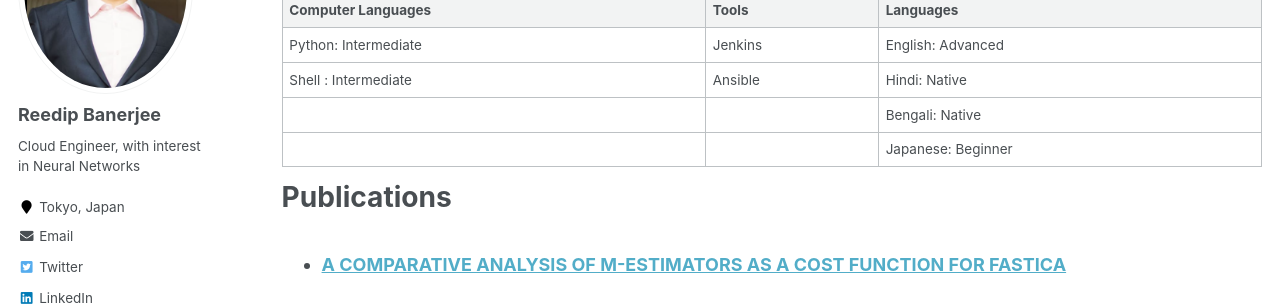
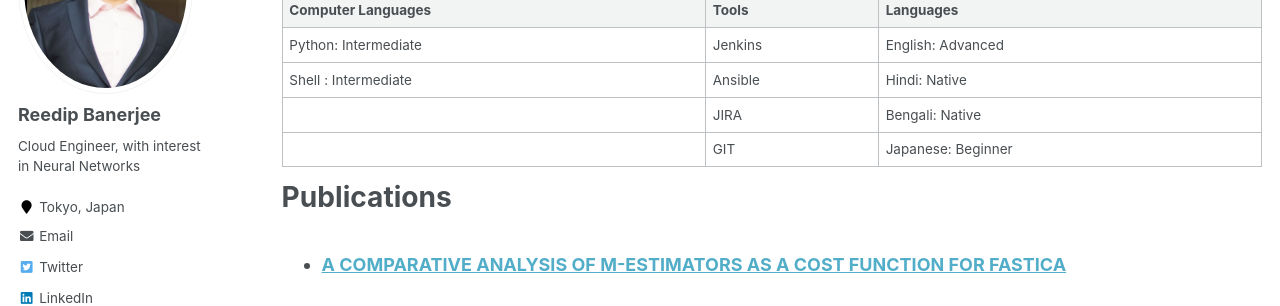
Before and after one commit to reedip/reedip.github.io, a Jekyll site: the page built from _pages/cv.md, in a window 1280 px wide and 900 px high, scrolled down 724 px. Shown: the part 153-459 px from the top of the window. Built offline with Jekyll 4.4.1, drawn with Linux system fonts in a browser that asks for light colours.

Commit message:
Update cv.md

```diff
--- a/_pages/cv.md
+++ b/_pages/cv.md
@@ -40,8 +40,8 @@ Skills
 |--------------------|------|----------|
 | Python: Intermediate|Jenkins|English: Advanced|
 | Shell : Intermediate|Ansible|Hindi: Native|
-|                    |      |Bengali: Native|
-|                    |      |Japanese: Beginner|
+|                    | JIRA |Bengali: Native|
+|                    | GIT  |Japanese: Beginner|
 
 Publications
 ======
```
